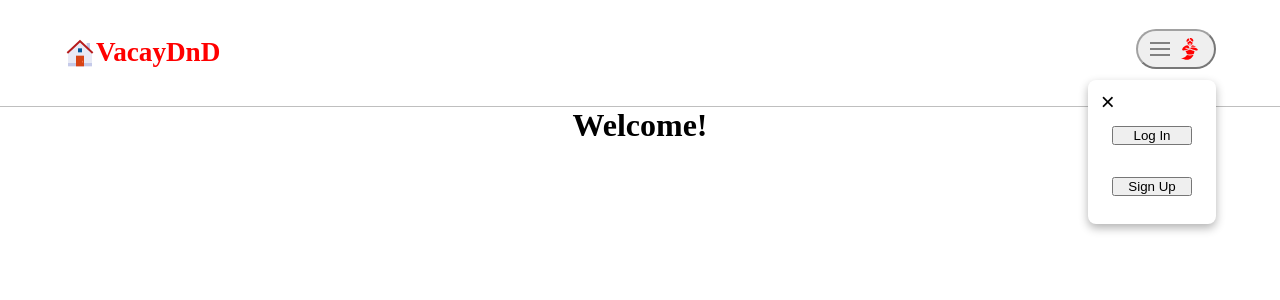
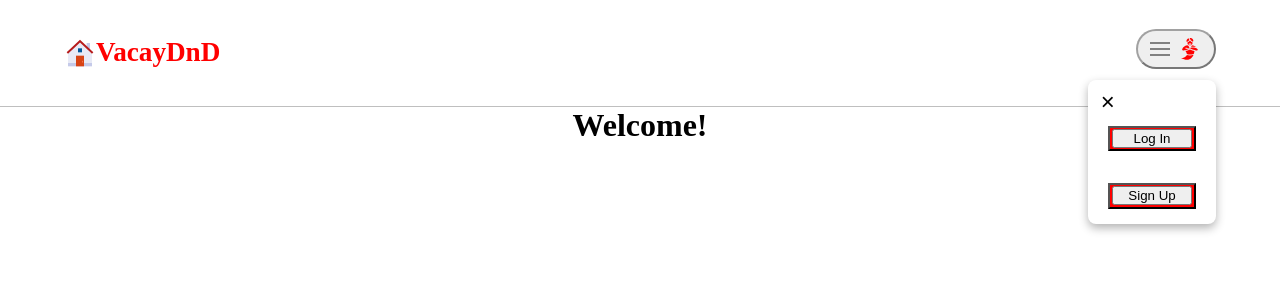
Before and after one commit to lukesauls66/vacationerDnD, a React (Vite) app in the folder frontend/: page / in a window 1280 px wide. Both pictures are taken after a click on the button 1176 px from the left and 48 px from the top of the page. Shown: the top 300 px of the page. Built offline with nearby package versions, Linux system fonts and the light colour scheme; no server answers.

Commit message:
done with auth me

```diff
--- a/frontend/src/components/Navigation/LoginSignupButton.jsx
+++ b/frontend/src/components/Navigation/LoginSignupButton.jsx
@@ -36,14 +36,24 @@ function LoginSignupButton() {
               &times;
             </button>
             <div className="login-signup-modal-buttons">
+              <button
+                onClick={openAndCloseModal}
+                className="login-modal-button"
+              >
                 <OpenModalButton
                   buttonText="Log In"
                   modalComponent={<LoginFormModal />}
                 />
+              </button>
+              <button
+                onClick={openAndCloseModal}
+                className="signup-modal-button"
+              >
                 <OpenModalButton
                   buttonText="Sign Up"
                   modalComponent={<SignupFormModal />}
                 />
+              </button>
             </div>
           </div>
         </div>
--- a/frontend/src/components/Navigation/Navigation.css
+++ b/frontend/src/components/Navigation/Navigation.css
@@ -102,6 +102,7 @@ li {
 
 #logout-button {
   cursor: pointer;
+  width: 5rem;
 }
 
 .login-signup-modal-content {
@@ -166,3 +167,21 @@ li {
   gap: 2rem;
   padding: 0;
 }
+
+.login-modal-button {
+  background-color: red;
+  width: 5.5rem;
+  height: 1.6rem;
+}
+
+.signup-modal-button {
+  background-color: red;
+  width: 5.5rem;
+  height: 1.6rem;
+}
+
+.logout-button-background-container {
+  background-color: red;
+  width: 5.5rem;
+  height: 1.6rem;
+}
--- a/frontend/src/components/Navigation/ProfileButton.jsx
+++ b/frontend/src/components/Navigation/ProfileButton.jsx
@@ -46,8 +46,10 @@ function ProfileButton({ user }) {
                 {user.firstName} {user.lastName}
               </p>
               <p className="profile-user-info">{user.email}</p>
-              <button onClick={logout} id="logout-button">
-                Log Out
+              <button className="logout-button-background-container">
+                <button onClick={logout} id="logout-button">
+                  Log Out
+                </button>
               </button>
             </div>
           </div>
```
Lines whose indentation alone changed are shown as unchanged.
